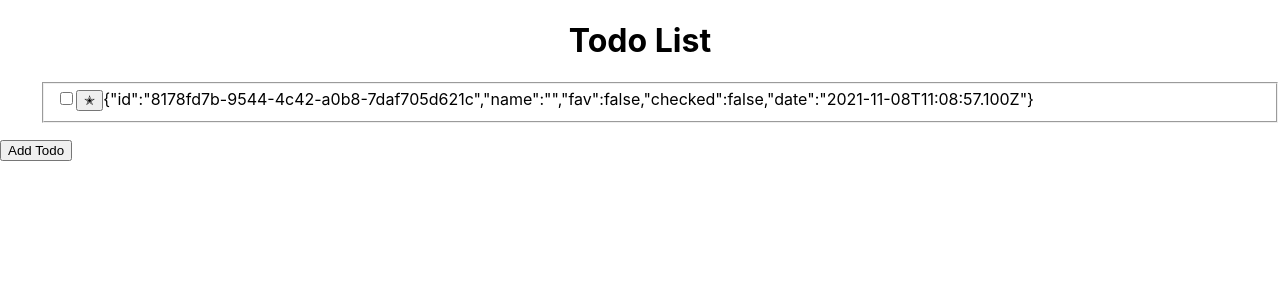
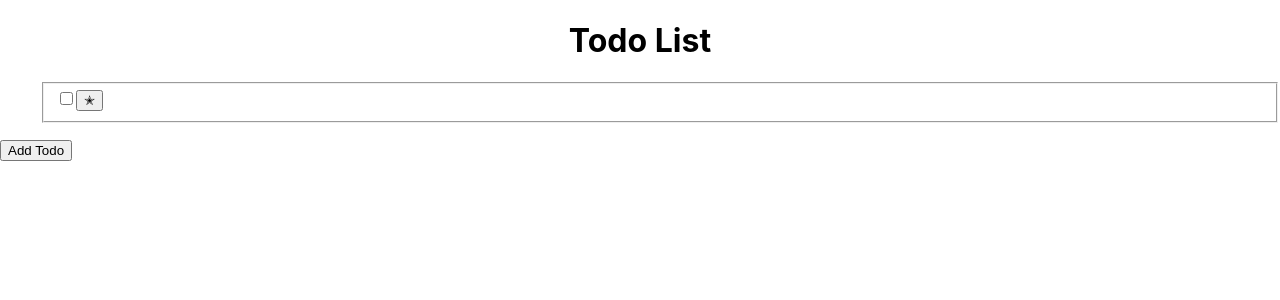
Before and after one commit to sanchis/todo-app-react, a React (Create React App) app: page / in a window 1280 px wide. Both pictures are taken after a click on the button "Add Todo". Shown: the top 300 px of the page. Built offline with nearby package versions, Linux system fonts and the light colour scheme.

Commit message:
test render todo item

```diff
--- a/src/TodoList/components/TodoItem/index.jsx
+++ b/src/TodoList/components/TodoItem/index.jsx
@@ -32,8 +32,8 @@ export default function TodoItem ({
         data-testid='checkButton'
         onChange={handleChangeCheckBox}
       />
-      <button data-testid='favButton' onClick={handleChangeFav}>{item.fav ? '⭐️' : '✭'}</button>
-      {JSON.stringify(item)}
+      <button data-testid='favButton' value={item.fav} onClick={handleChangeFav}>{item.fav ? '⭐️' : '✭'}</button>
+      <span data-testid='name'>{item.name}</span>
     </fieldset>
   )
 }
```
Also changed, not shown: 1 other file (tests, documents, lock files or other folders).
